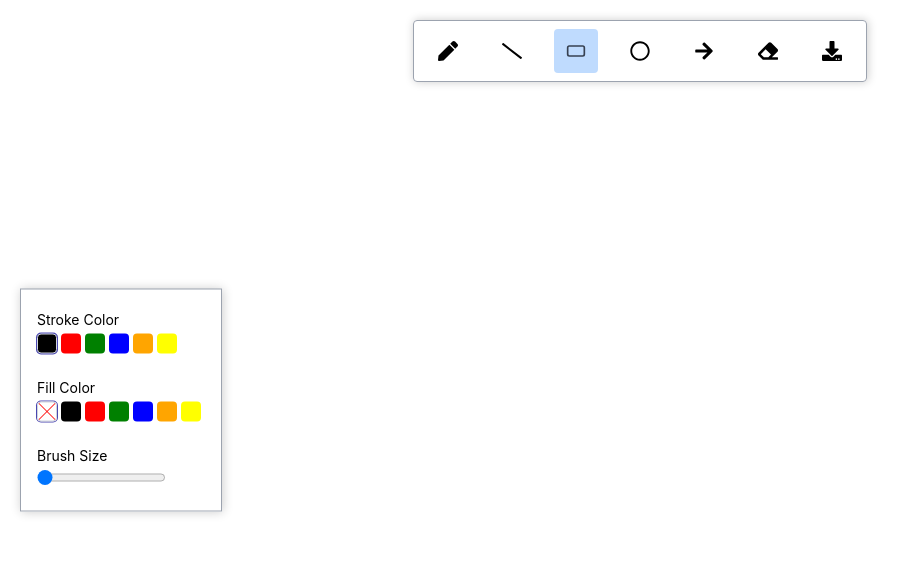
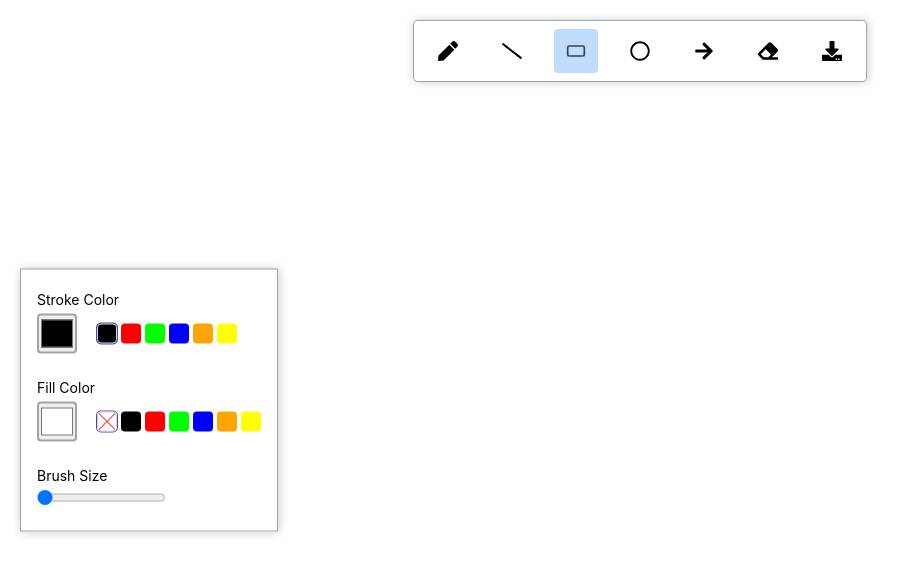
Before and after one commit to LakshyaSatpal/whiteboard-app, a React (Create React App) app: page / in a window 1280 px wide. Both pictures are taken after a click on the element 576 px from the left and 51 px from the top of the page. Shown: the top 574 px of the page, without its empty margins (0-917 px from the left). Built offline with nearby package versions, Linux system fonts and the light colour scheme.

Commit message:
added color picker in toolbox

```diff
--- a/src/components/Toolbox/PickColor.js
+++ b/src/components/Toolbox/PickColor.js
@@ -16,17 +16,29 @@ const PickColor = ({
     onColorClick(activeToolItem, newColor);
   };
 
+  const colorPickerChangeHandler = (event) => {
+    onColorClick(activeToolItem, event.target.value);
+  };
+
   return (
     <div className={classes.selectOptionContainer}>
       <label className={classes.toolBoxLabel}>{labelText}</label>
       <div className={classes.colorsContainer}>
+        <div>
+          <input
+            className={classes.colorPicker}
+            type="color"
+            value={type === COLOR_CONFIG_TYPES.STROKE ? strokeColor : fillColor}
+            onChange={colorPickerChangeHandler}
+          ></input>
+        </div>
         {type === COLOR_CONFIG_TYPES.FILL &&
           FILL_TOOL_ITEMS.includes(activeToolItem) && (
             <div
               className={cx(classes.colorBox, classes.noFillColorBox, {
-                [classes.activeColorBox]: fillColor === null,
+                [classes.activeColorBox]: fillColor === COLORS.WHITE,
               })}
-              onClick={() => colorClickHandler(null)}
+              onClick={() => colorClickHandler(COLORS.WHITE)}
             ></div>
           )}
         <div
--- a/src/components/Toolbox/index.module.css
+++ b/src/components/Toolbox/index.module.css
@@ -13,11 +13,11 @@
 }
 
 .colorsContainer {
-  @apply flex flex-wrap;
+  @apply flex flex-wrap items-center;
 }
 
 .colorBox {
-  @apply inline-block w-5 h-5 rounded mr-1 last:mr-1;
+  @apply inline-block w-5 h-5 rounded mr-1 last:mr-0;
 }
 
 .noFillColorBox {
@@ -43,3 +43,7 @@
   @apply border border-gray-300;
   box-shadow: 0 0 0 1px #4a47b1;
 }
+
+.colorPicker {
+  @apply mr-5 w-10 h-10 rounded border-2 border-neutral-400;
+}
--- a/src/constants.js
+++ b/src/constants.js
@@ -32,13 +32,13 @@ export const TOOLBOX_ACTIONS = {
 };
 
 export const COLORS = {
-  BLACK: "black",
-  RED: "red",
-  GREEN: "green",
-  BLUE: "blue",
-  ORANGE: "orange",
-  YELLOW: "yellow",
-  WHITE: "WHITE",
+  BLACK: "#000000",
+  RED: "#ff0000",
+  GREEN: "#00ff00",
+  BLUE: "#0000ff",
+  ORANGE: "#ffa500",
+  YELLOW: "#ffff00",
+  WHITE: "#ffffff",
 };
 
 export const COLOR_CONFIG_TYPES = {
--- a/src/store/ToolboxProvider.js
+++ b/src/store/ToolboxProvider.js
@@ -13,12 +13,12 @@ const initialToolBoxState = {
   },
   [TOOL_ITEMS.RECTANGLE]: {
     stroke: COLORS.BLACK,
-    fill: null,
+    fill: COLORS.WHITE,
     size: 1,
   },
   [TOOL_ITEMS.CIRCLE]: {
     stroke: COLORS.BLACK,
-    fill: null,
+    fill: COLORS.WHITE,
     size: 1,
   },
   [TOOL_ITEMS.ARROW]: {
```
